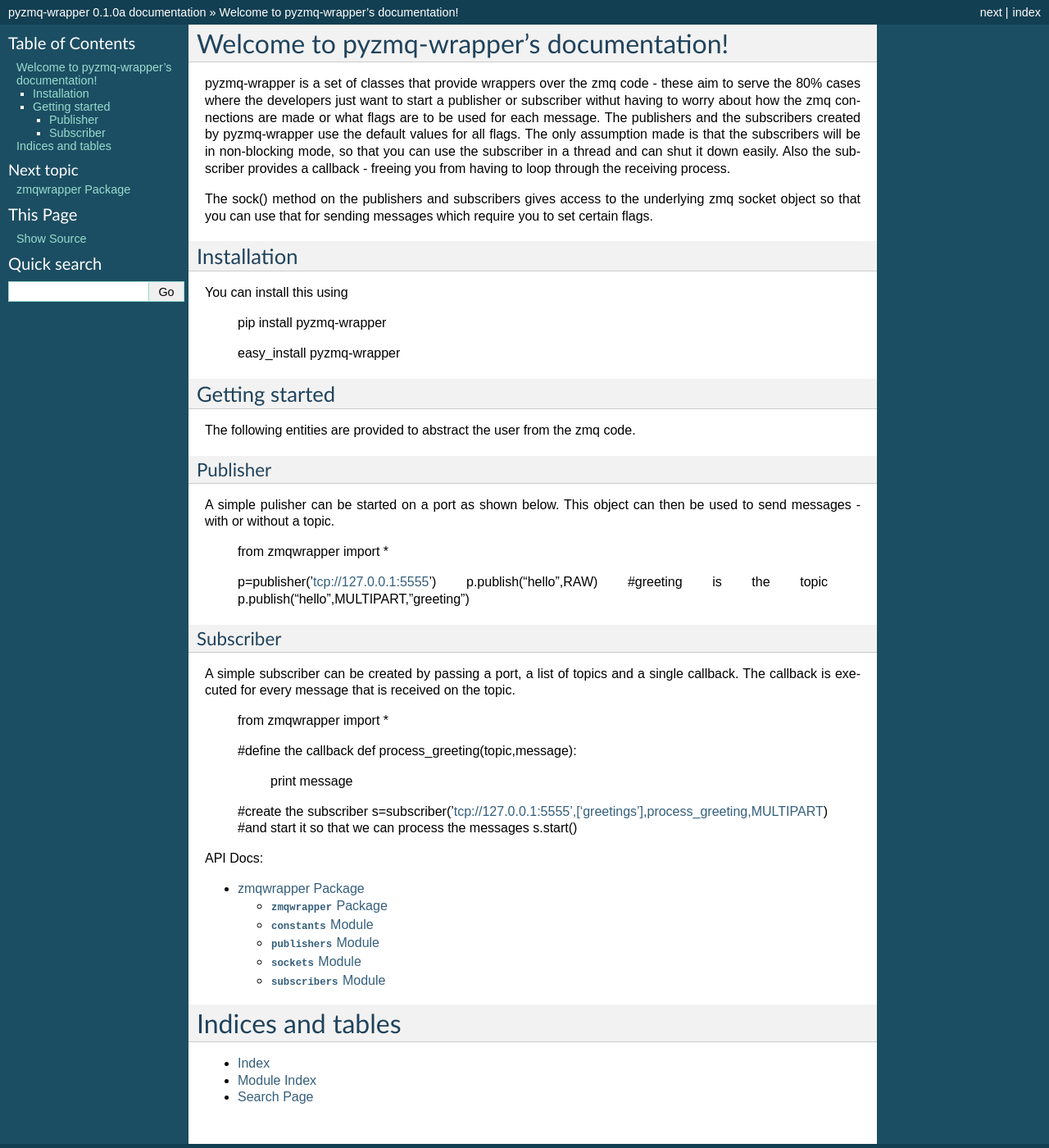
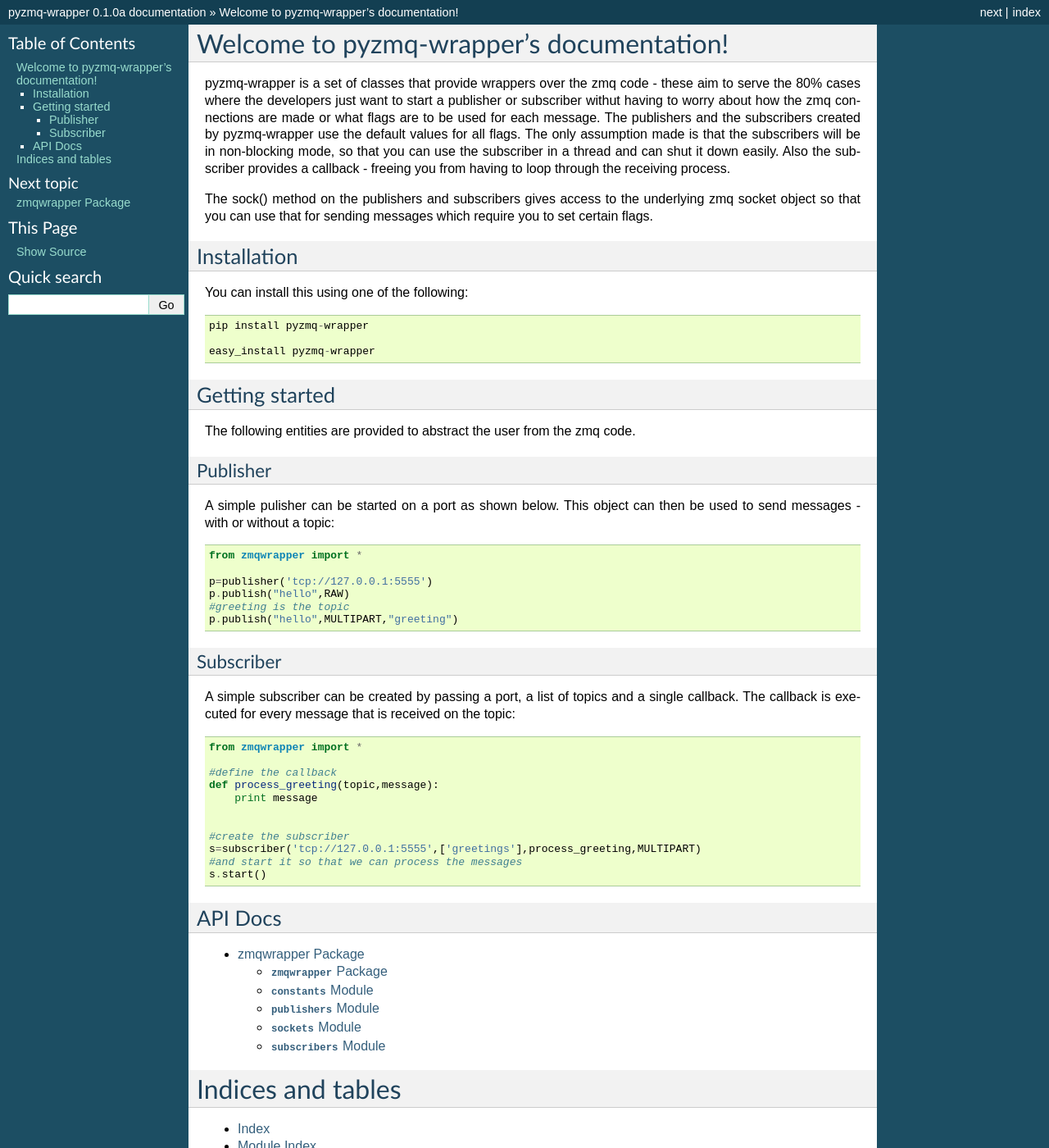
Before and after one commit to supercoderz/pyzmq-wrapper, a Sphinx documentation site: the page built from docs/index.rst, in a window 1280 px wide and 1400 px high. Shown: the whole window at 82% size. Built offline with Sphinx 7.4.7, drawn with Linux system fonts in a browser that asks for light colours.

Commit message:
fixed minor items in rst files

```diff
--- a/docs/index.rst
+++ b/docs/index.rst
@@ -21,7 +21,7 @@ you can use that for sending messages which require you to set certain flags.
 Installation
 ------------
 
-You can install this using
+You can install this using one of the following::
 
     pip install pyzmq-wrapper
 
@@ -39,7 +39,7 @@ Publisher
 ~~~~~~~~~
 
 A simple pulisher can be started on a port as shown below. This object can then be used to send
-messages - with or without a topic.
+messages - with or without a topic::
 
     from zmqwrapper import *
 
@@ -53,7 +53,7 @@ Subscriber
 ~~~~~~~~~~
 
 A simple subscriber can be created by passing a port, a list of topics and a single callback. The callback is executed
-for every message that is received on the topic.
+for every message that is received on the topic::
 
 
     from zmqwrapper import *
@@ -70,7 +70,8 @@ for every message that is received on the topic.
 
 
 
-API Docs:
+API Docs
+--------
 
 .. toctree::
    :maxdepth: 4
```
Also changed, not shown: 1 other file.
